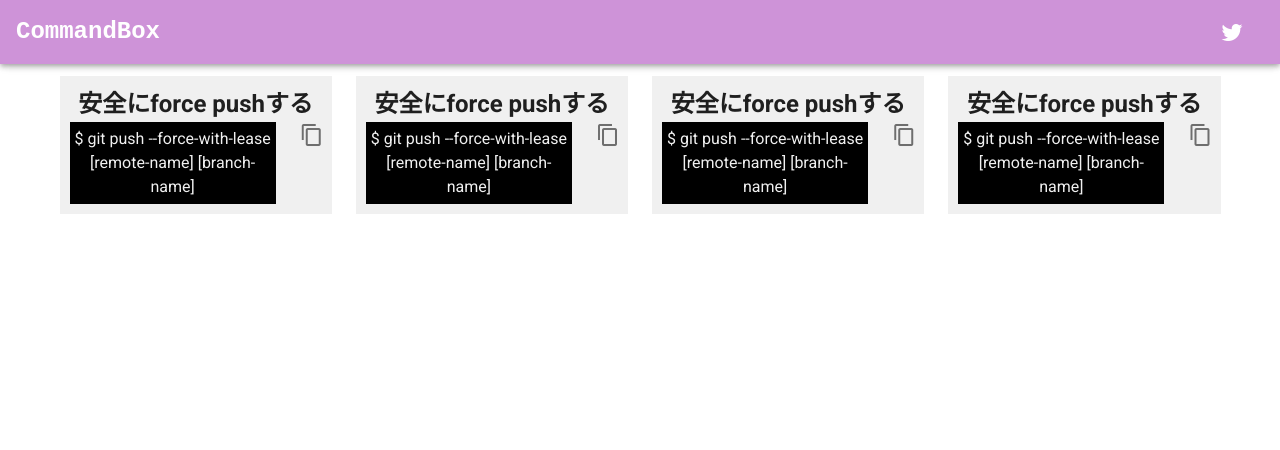
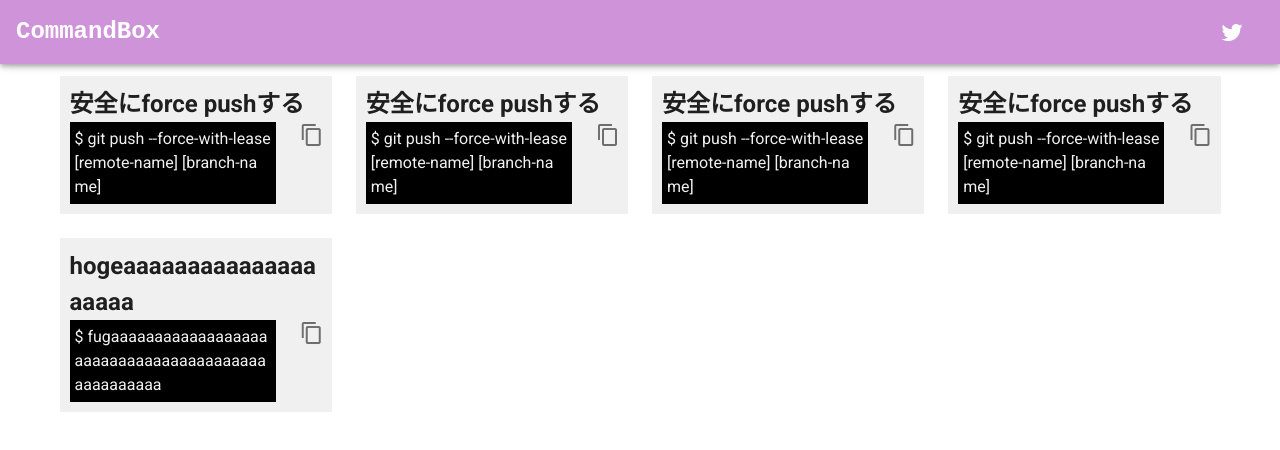
Before and after one commit to yutaiii/command-box-frontend, a Vue app: page / in a window 1280 px wide. Shown: the top 450 px of the page. Built offline with nearby package versions, Linux system fonts and the light colour scheme.

Commit message:
コマンドが長い時に見切れない様にする + コピー機能を追加

```diff
--- a/src/components/CommandList.vue
+++ b/src/components/CommandList.vue
@@ -1,7 +1,7 @@
 <template>
   <v-container>
 
-    <v-row class="text-center">
+    <v-row>
       <v-col cols="3" v-for="(item, i) in commandList" :key="i">
         <div class="command-box">
           <h2 class="box-title">{{ item.title }}</h2>
@@ -12,7 +12,7 @@
               </span>
             </v-col>
             <v-col cols="2">
-              <v-icon>mdi-content-copy</v-icon>
+              <v-icon @click="copyToClipboard(item.text)">mdi-content-copy</v-icon>
             </v-col>
           </v-row>
         </div>
@@ -43,9 +43,25 @@
         {
           title: '安全にforce pushする',
           text: 'git push --force-with-lease [remote-name] [branch-name]',
+        },
+        {
+          title: 'hogeaaaaaaaaaaaaaaaaaaaa',
+          text: 'fugaaaaaaaaaaaaaaaaaaaaaaaaaaaaaaaaaaaaaaaaaaaaaaaaaa',
         }
       ],
     }),
+
+    methods: {
+      copyToClipboard(text) {
+        navigator.clipboard.writeText(text)
+        .then(() => {
+          alert('copied to clipboard!');
+        })
+        .catch(e => {
+          alert('Error:' + e);
+        })
+      }
+    }
   }
 </script>
 
@@ -57,6 +73,8 @@
 
 .box-title {
   font-weight: bold;
+  word-wrap: break-word;
+  text-align: left;
 }
 
 .code {
@@ -64,6 +82,8 @@
   background-color: black;
   padding: 5px;
   float: left;
+  text-align: left;
+  word-break: break-all ;
 }
 
 .test {
```
